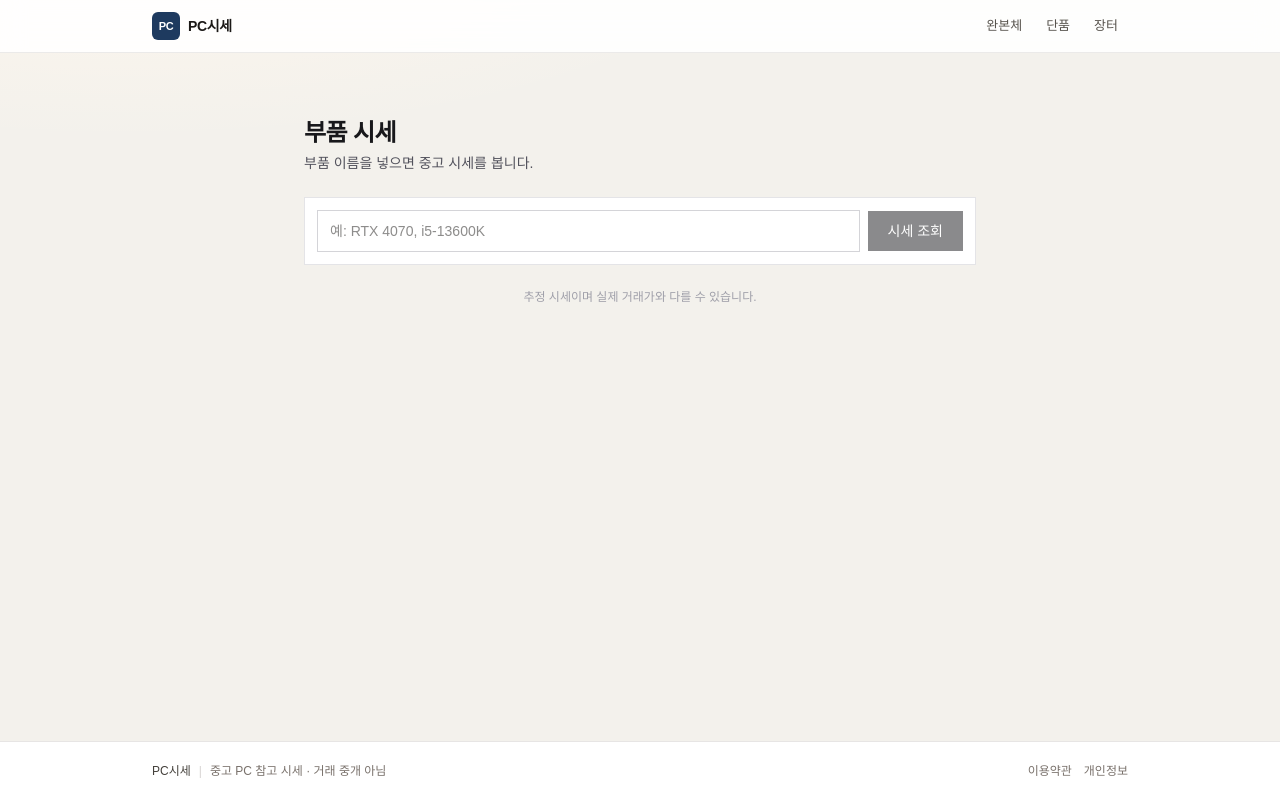
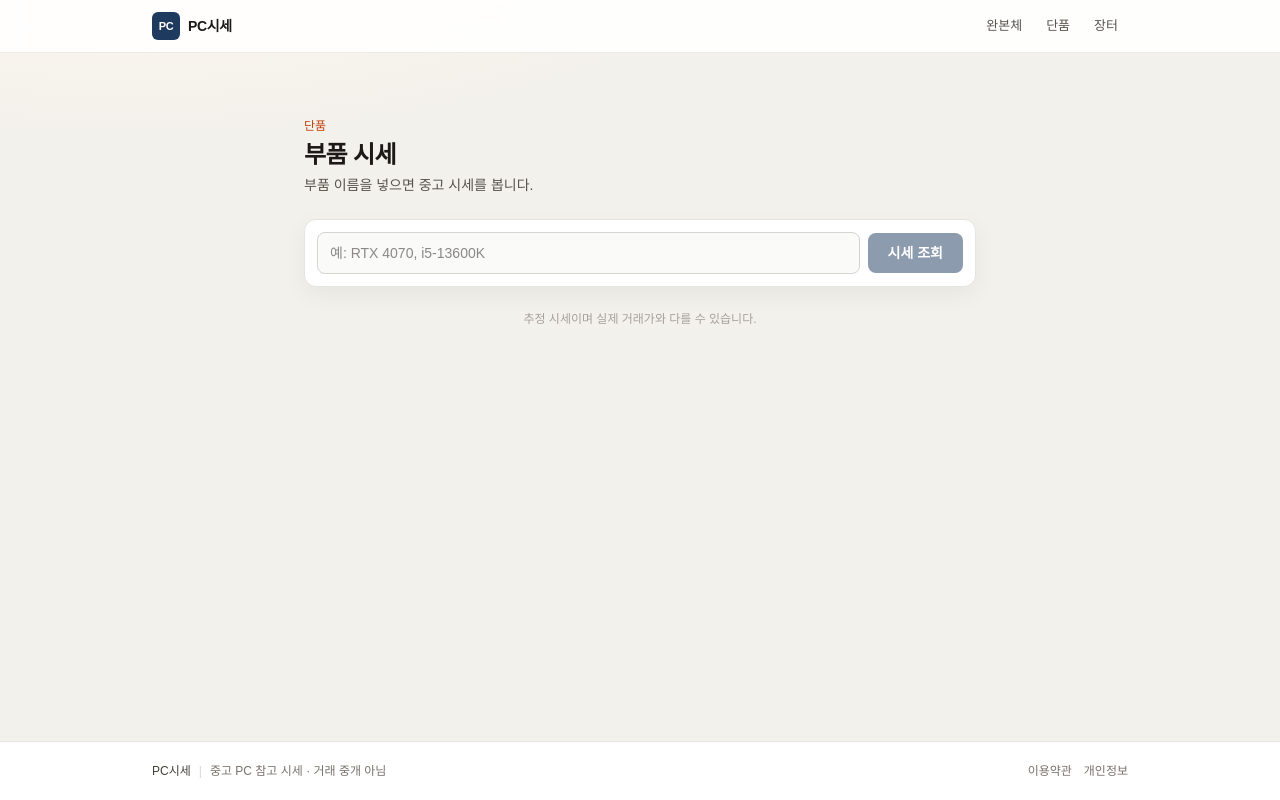
Before and after one commit to active06119-cpu/usedpcprice, a Next.js app: page /part-price in a window 1280 px wide. Built offline with nearby package versions, Linux system fonts and the light colour scheme.

Commit message:
design: part price page matches home

```diff
--- a/src/app/part-price/page.tsx
+++ b/src/app/part-price/page.tsx
@@ -50,45 +50,46 @@ export default function PartPricePage() {
 
   return (
     <main className="mx-auto w-full max-w-2xl py-6 sm:py-10">
-      <h1 className="text-xl font-bold tracking-tight text-zinc-900 sm:text-2xl">부품 시세</h1>
-      <p className="mt-1 text-sm text-zinc-600">부품 이름을 넣으면 중고 시세를 봅니다.</p>
+      <p className="text-[12px] font-medium text-[#c2410c]">단품</p>
+      <h1 className="mt-1 text-xl font-bold tracking-tight text-stone-900 sm:text-2xl">부품 시세</h1>
+      <p className="mt-1 text-sm text-stone-600">부품 이름을 넣으면 중고 시세를 봅니다.</p>
 
-      <div className="mt-5 flex flex-col gap-2 border border-zinc-200 bg-white p-3 sm:mt-6 sm:flex-row sm:items-center sm:p-3">
+      <div className="mt-5 flex flex-col gap-2 rounded-xl border border-stone-200 bg-white p-3 shadow-[0_8px_24px_rgba(28,25,23,0.05)] sm:mt-6 sm:flex-row sm:items-center">
         <input
           value={name}
           onChange={(e) => setName(e.target.value)}
           onKeyDown={(e) => e.key === "Enter" && search()}
           placeholder="예: RTX 4070, i5-13600K"
-          className="w-full border border-zinc-300 px-3 py-2.5 text-base outline-none focus:border-zinc-500 sm:flex-1 sm:text-sm"
+          className="w-full rounded-lg border border-stone-300 bg-stone-50 px-3 py-2.5 text-base outline-none focus:border-[#1e3a5f] focus:bg-white sm:flex-1 sm:text-sm"
         />
         <button
           type="button"
           onClick={search}
           disabled={loading || !name.trim()}
-          className="w-full bg-zinc-900 px-5 py-2.5 text-sm font-medium text-white disabled:opacity-50 sm:w-auto"
+          className="w-full rounded-lg bg-[#1e3a5f] px-5 py-2.5 text-sm font-semibold text-white hover:bg-[#16304f] disabled:opacity-50 sm:w-auto"
         >
           {loading ? "조회 중..." : "시세 조회"}
         </button>
       </div>
 
       {message ? (
-        <p className="mt-4 border border-zinc-200 bg-zinc-50 px-4 py-3 text-sm text-zinc-700">{message}</p>
+        <p className="mt-4 rounded-xl border border-stone-200 bg-white px-4 py-3 text-sm text-stone-700">{message}</p>
       ) : null}
 
       {result?.ok && result.found ? (
-        <div className="mt-5 border border-zinc-200 bg-white p-5 sm:mt-6">
-          <div className="text-sm text-zinc-500">{result.name} <span className="text-zinc-400">({result.category})</span></div>
-          <div className="mt-2 text-2xl font-bold text-zinc-900 sm:text-3xl">{krw(result.usedMid)}</div>
-          <div className="mt-1 text-sm text-zinc-500">{krw(result.usedLow)} ~ {krw(result.usedHigh)}</div>
-          <div className="mt-3 inline-flex bg-zinc-100 px-3 py-1 text-xs text-zinc-500">{result.basis}</div>
+        <div className="mt-5 rounded-xl border border-stone-200 bg-white p-5 shadow-[0_8px_24px_rgba(28,25,23,0.05)] sm:mt-6">
+          <div className="text-sm text-stone-500">{result.name} <span className="text-stone-400">({result.category})</span></div>
+          <div className="mt-2 text-2xl font-bold text-[#1e3a5f] sm:text-3xl">{krw(result.usedMid)}</div>
+          <div className="mt-1 text-sm text-stone-500">{krw(result.usedLow)} ~ {krw(result.usedHigh)}</div>
+          <div className="mt-3 inline-flex rounded-md bg-stone-100 px-3 py-1 text-xs text-stone-500">{result.basis}</div>
         </div>
       ) : result?.ok && result.found === false ? (
-        <p className="mt-5 border border-amber-200 bg-amber-50 px-4 py-3 text-sm text-amber-800 sm:mt-6">
+        <p className="mt-5 rounded-xl border border-amber-200 bg-amber-50 px-4 py-3 text-sm text-amber-800 sm:mt-6">
           "{result.query}" 시세 정보가 아직 없습니다.
         </p>
       ) : null}
 
-      <p className="mt-6 text-center text-xs text-zinc-400">추정 시세이며 실제 거래가와 다를 수 있습니다.</p>
+      <p className="mt-6 text-center text-xs text-stone-400">추정 시세이며 실제 거래가와 다를 수 있습니다.</p>
     </main>
   );
 }
```
